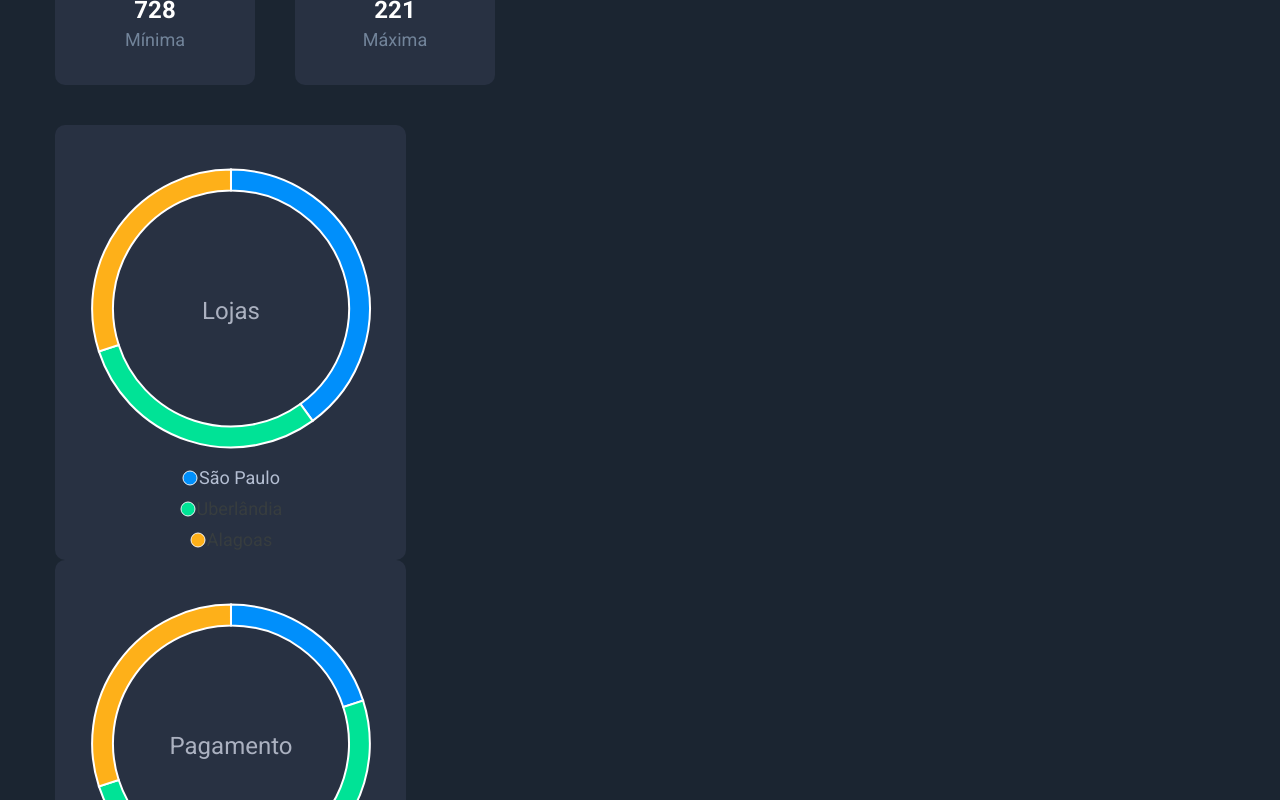
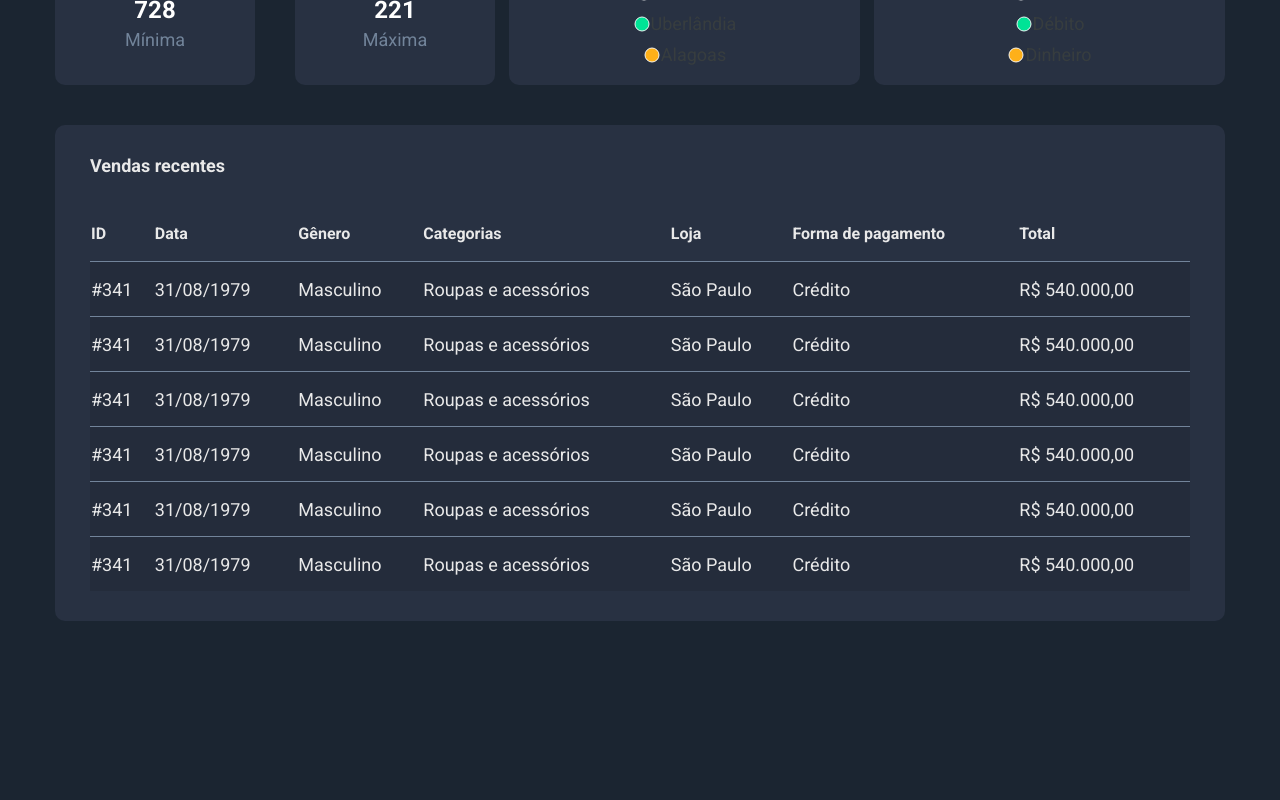
Before and after one commit to fabiobass/sales-react-java, a React (Create React App) app in the folder front-web/: page / in a window 1280 px wide. Shown: the part 1020-1820 px from the top of the page. After the commit the page ends 1691 px from the top, so only its background shows below. Built offline with nearby package versions, Linux system fonts and the light colour scheme.

Commit message:
SalesTable component

```diff
--- a/front-web/src/App.css
+++ b/front-web/src/App.css
@@ -2,7 +2,7 @@
   padding: 0 55px;
 }
 
-.sales-summary-container {
+.sales-overview-container {
   display: flex;
   justify-content: space-between;
   margin-top: 40px;
--- a/front-web/src/App.tsx
+++ b/front-web/src/App.tsx
@@ -4,6 +4,7 @@
 import PieChartCard from './components/PieChartCard';
 import SalesByDate from './components/SalesByDate';
 import SalesSummary from './components/SalesSummary';
+import SalesTable from './components/SalesTable';
 
 function App() {
   return (
@@ -25,6 +26,7 @@
             series={[20, 50, 30]}
           />
         </div>
+        <SalesTable />
       </div>
     </>
   );
--- /dev/null
+++ b/front-web/src/components/SalesTable/index.tsx
@@ -0,0 +1,90 @@
+import './styles.css';
+
+function SalesTable() {
+  return (
+    <div className="sales-table-container base-card">
+      <h3 className="sale-table-title">Vendas recentes</h3>
+      <table className="sales-table">
+        <thead>
+          <tr>
+            <th>ID</th>
+            <th>Data</th>
+            <th>Gênero</th>
+            <th>Categorias</th>
+            <th>Loja</th>
+            <th>Forma de pagamento</th>
+            <th>Total</th>
+          </tr>
+        </thead>
+        <tbody>
+          <tr>
+            <td>#341</td>
+            <td>31/08/1979</td>
+            <td>Masculino</td>
+            <td>Roupas e acessórios</td>
+            <td>São Paulo</td>
+            <td>Crédito</td>
+            <td>R$ 540.000,00</td>
+          </tr>
+        </tbody>
+        <tbody>
+          <tr>
+            <td>#341</td>
+            <td>31/08/1979</td>
+            <td>Masculino</td>
+            <td>Roupas e acessórios</td>
+            <td>São Paulo</td>
+            <td>Crédito</td>
+            <td>R$ 540.000,00</td>
+          </tr>
+        </tbody>
+        <tbody>
+          <tr>
+            <td>#341</td>
+            <td>31/08/1979</td>
+            <td>Masculino</td>
+            <td>Roupas e acessórios</td>
+            <td>São Paulo</td>
+            <td>Crédito</td>
+            <td>R$ 540.000,00</td>
+          </tr>
+        </tbody>
+        <tbody>
+          <tr>
+            <td>#341</td>
+            <td>31/08/1979</td>
+            <td>Masculino</td>
+            <td>Roupas e acessórios</td>
+            <td>São Paulo</td>
+            <td>Crédito</td>
+            <td>R$ 540.000,00</td>
+          </tr>
+        </tbody>
+        <tbody>
+          <tr>
+            <td>#341</td>
+            <td>31/08/1979</td>
+            <td>Masculino</td>
+            <td>Roupas e acessórios</td>
+            <td>São Paulo</td>
+            <td>Crédito</td>
+            <td>R$ 540.000,00</td>
+          </tr>
+        </tbody>
+        <tbody>
+          <tr>
+            <td>#341</td>
+            <td>31/08/1979</td>
+            <td>Masculino</td>
+            <td>Roupas e acessórios</td>
+            <td>São Paulo</td>
+            <td>Crédito</td>
+            <td>R$ 540.000,00</td>
+          </tr>
+        </tbody>
+      </table>
+    </div>
+  );
+}
+
+export default SalesTable;
--- /dev/null
+++ b/front-web/src/components/SalesTable/styles.css
@@ -0,0 +1,38 @@
+.sales-table-container {
+  margin-bottom: 50px;
+  padding: 30px 35px;
+}
+.sale-table-title {
+  font-size: 18px;
+}
+
+.sales-table {
+  width: 100%;
+  margin-top: 30px;
+  border-spacing: 0;
+}
+
+.sales-table thead th {
+  text-align: left;
+  height: 55px;
+  font-family: 16px;
+}
+
+.sales-table tbody td {
+  height: 55px;
+  border-top: 1px solid var(--grey-light-125-color);
+  font-size: 18px;
+  transition: background 0.3s;
+}
+
+.sales-table tbody tr:hover > td {
+  background-color: var(--grey-light-150-color);
+}
+
+.sales-table tbody tr:nth-child(even) {
+  background-color: var(--primary-color);
+}
+
+.sales-table tbody tr:nth-child(odd) {
+  background-color: rgba(0, 0, 0, 0.1);
+}
```
Also changed, not shown: 1 other file (tests, documents, lock files or other folders).
